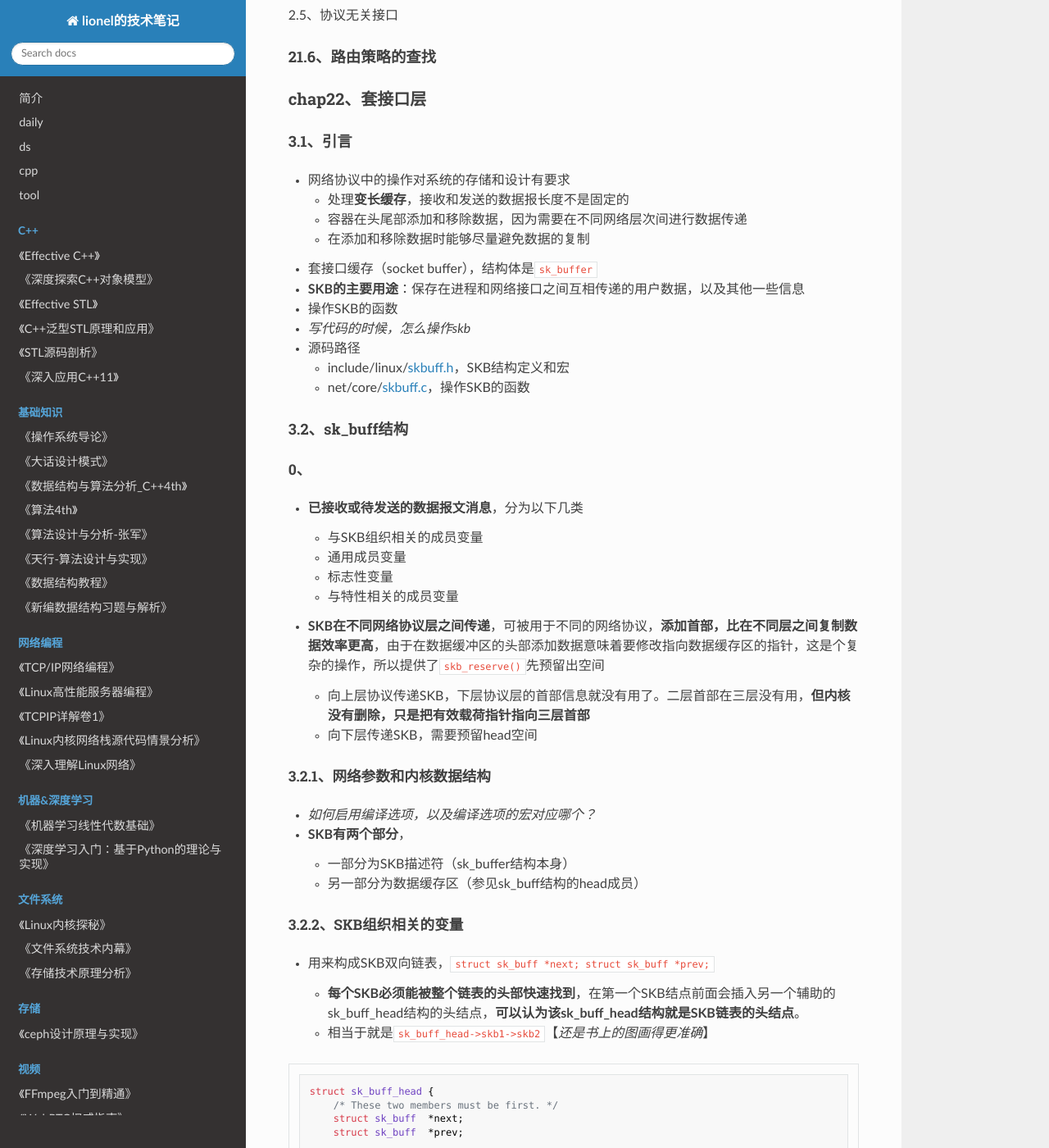
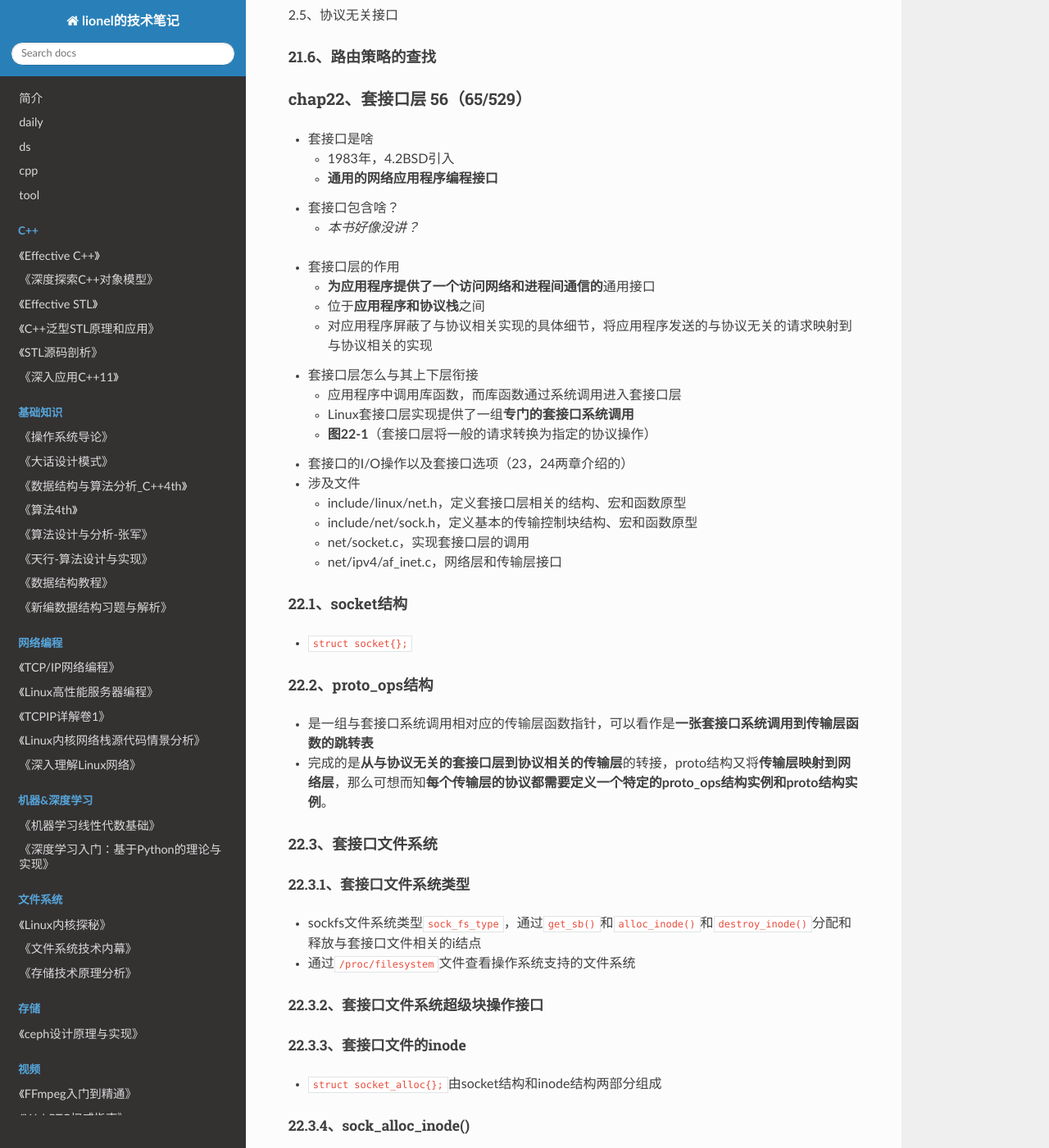
Before and after one commit to wolflion/booknotes, an MkDocs documentation site: the page built from docs/10network/Linux内核源码剖析-tcpip实现(下).md, in a window 1280 px wide and 1400 px high, scrolled down 2232 px. Shown: the whole window at 82% size. Built offline with MkDocs 1.6.1, drawn with Linux system fonts in a browser that asks for light colours; nearby versions of some CDN libraries; some of the changed text lies outside the part shown.

Commit message:
Update Linux内核源码剖析-tcpip实现(下).md

````diff
--- a/docs/10network/Linux内核源码剖析-tcpip实现(下).md
+++ b/docs/10network/Linux内核源码剖析-tcpip实现(下).md
@@ -85,249 +85,174 @@
 
 #### 21.6、路由策略的查找
 
-### chap22、套接口层
+### chap22、套接口层  56（65/529）
 
-#### 3.1、引言
++ 套接口是啥
+  + 1983年，4.2BSD引入
+  + **通用的网络应用程序编程接口**
++ 套接口包含啥？
+  + *本书好像没讲？*
 
-+ 网络协议中的操作对系统的存储和设计有要求
-  + 处理**变长缓存**，接收和发送的数据报长度不是固定的
-  + 容器在头尾部添加和移除数据，因为需要在不同网络层次间进行数据传递
-  + 在添加和移除数据时能够尽量避免数据的复制
-+ 套接口缓存（socket buffer），结构体是`sk_buffer`
-+ **SKB的主要用途**：保存在进程和网络接口之间互相传递的用户数据，以及其他一些信息
-+ 操作SKB的函数
-+ *写代码的时候，怎么操作skb*
-+ 源码路径
-  + include/linux/[skbuff.h](https://lxr.missinglinkelectronics.com/linux+v2.6.24/include/linux/skbuff.h)，SKB结构定义和宏
-  + net/core/[skbuff.c](https://lxr.missinglinkelectronics.com/linux+v2.6.24/net/core/skbuff.c)，操作SKB的函数
++ 套接口层的作用
+  + **为应用程序提供了一个访问网络和进程间通信的**通用接口
+  + 位于**应用程序和协议栈**之间
+  + 对应用程序屏蔽了与协议相关实现的具体细节，将应用程序发送的与协议无关的请求映射到与协议相关的实现
++ 套接口层怎么与其上下层衔接
+  + 应用程序中调用库函数，而库函数通过系统调用进入套接口层
+  + Linux套接口层实现提供了一组**专门的套接口系统调用**
+  + **图22-1**（套接口层将一般的请求转换为指定的协议操作）
++ 套接口的I/O操作以及套接口选项（23，24两章介绍的）
++ 涉及文件
+  + include/linux/net.h，定义套接口层相关的结构、宏和函数原型
+  + include/net/sock.h，定义基本的传输控制块结构、宏和函数原型
+  + net/socket.c，实现套接口层的调用
+  + net/ipv4/af_inet.c，网络层和传输层接口
 
-#### 3.2、sk_buff结构
+#### 22.1、socket结构
 
-##### 0、
++ `struct socket{};`
 
-+ **已接收或待发送的数据报文消息**，分为以下几类
-  + 与SKB组织相关的成员变量
-  + 通用成员变量
-  + 标志性变量
-  + 与特性相关的成员变量
-+ **SKB在不同网络协议层之间传递**，可被用于不同的网络协议，**添加首部，比在不同层之间复制数据效率更高**，由于在数据缓冲区的头部添加数据意味着要修改指向数据缓存区的指针，这是个复杂的操作，所以提供了`skb_reserve()`先预留出空间
-  + 向上层协议传递SKB，下层协议层的首部信息就没有用了。二层首部在三层没有用，**但内核没有删除，只是把有效载荷指针指向三层首部**
-  + 向下层传递SKB，需要预留head空间
+#### 22.2、proto_ops结构
 
-##### 3.2.1、网络参数和内核数据结构
++ 是一组与套接口系统调用相对应的传输层函数指针，可以看作是**一张套接口系统调用到传输层函数的跳转表**
++ 完成的是**从与协议无关的套接口层到协议相关的传输层**的转接，proto结构又将**传输层映射到网络层**，那么可想而知**每个传输层的协议都需要定义一个特定的proto_ops结构实例和proto结构实例**。
 
-+ *如何启用编译选项，以及编译选项的宏对应哪个？*
-+ **SKB有两个部分**，
-  + 一部分为SKB描述符（sk_buffer结构本身）
-  + 另一部分为数据缓存区（参见sk_buff结构的head成员）
+#### 22.3、套接口文件系统
 
-##### 3.2.2、SKB组织相关的变量
+##### 22.3.1、套接口文件系统类型
 
-+ 用来构成SKB双向链表，`struct sk_buff *next; struct sk_buff *prev;`
-  + **每个SKB必须能被整个链表的头部快速找到**，在第一个SKB结点前面会插入另一个辅助的sk_buff_head结构的头结点，**可以认为该sk_buff_head结构就是SKB链表的头结点**。
-  + 相当于就是`sk_buff_head->skb1->skb2`【*还是书上的图画得更准确*】
++ sockfs文件系统类型`sock_fs_type`，通过`get_sb()`和`alloc_inode()`和`destroy_inode()`分配和释放与套接口文件相关的i结点
++ 通过`/proc/filesystem`文件查看操作系统支持的文件系统
 
-```c
-struct sk_buff_head {
-	/* These two members must be first. */
-    struct sk_buff  *next;
-    struct sk_buff  *prev;
+##### 22.3.2、套接口文件系统超级块操作接口
 
-    __u32           qlen;  //SKB链表中结点数，即队列长度
-    spinlock_t      lock;  //控制对SKB链表并发操作的自旋锁
-};
-```
+##### 22.3.3、套接口文件的inode
 
++ `struct socket_alloc{};`由socket结构和inode结构两部分组成
 
+##### 22.3.4、sock_alloc_inode()
 
-##### 3.2.3、数据存储相关的变量
+##### 3.2.5、sock_destroy_inode()
 
-+ *不确定，书上的解读对不对了*-想找个例子看一下
+#### 22.4、套接口文件
 
-```c
- 326        /* These elements must be at the end, see alloc_skb() for details.  */
- 327        sk_buff_data_t          tail;
- 328        sk_buff_data_t          end;
- 329        unsigned char           *head,
- 330                                *data;
- 331        unsigned int            truesize;
- 332        atomic_t                users;
-```
++ 创建套接口文件时，使file结构中的f_op指向了`socket_file_ops`，**通过socket_file_ops可以看到套接口文件支持哪些系统调用**
 
+##### 22.4.1、套接口文件与套接口的绑定
 
++ 1、sock_map_fd()
++ 2、sock_attach_fd()
 
-##### 3.2.4、通用的成员变量
+##### 22.4.2、根据文件描述符获取套接口
 
-+ **与内核功能无关，主要跟网络协议、网络设备**等有关
++ 1、sockfd_lookup_light()
++ 2、sock_from_file()
 
-##### 3.2.5、标志性变量
+#### 22.5、进程、文件描述符和套接口
 
-+ **标识payload是否被单独引用，是否允许分片，当前克隆的状态**
++ 在task_struct结构中，files指向file_struct结构，该结构的主要功能是管理fd_array指针数组指向的描述符，每个file结构描述一个打开的文件
 
-##### 3.2.6、特性相关的成员变量
+#### 22.6、套接口层的系统初始化
 
-#### 3.3、skb_shared_info结构
-
-+ **end指针所指向地址起紧跟着一个skb_shared_info结构**，作用是**保存了数据块的附加信息**。
-
-+ *确实看到了，不知道啥意思*
-+ *本节，看纸质书，好好学下*
-
-##### 0、
-
-##### 3.3.1、“零拷贝”技术
-
-##### 3.3.2、对聚合分散I/O数据的支持
-
-##### 3.3.3、对GSO的支持
-
-##### 3.3.4、访问skb_shared_info结构
-
-#### 3.4、管理函数
-
-+ *这一部分，是不是也可以通过man skb_init()来看到操作，要确认一下*
-
-##### 0、
-
-+ **不要直接调用`__do_something()`这种，而是用`do_something()`**，*有`__`开头的函数，lionel*，加过了合法性校验或者获取锁操作
-
-##### 3.4.1、SKB的缓存池
-
-+ `skb_init()`，调用了`kmem_cache_create()`
-+ *skbuff_head_cache和skbuff_fclone_cache，有什么区别？*
-
-##### 3.4.2、分配SKB
-
-+ 1、alloc_skb()
-+ 2、dev_alloc_skb()
-  + **alloc_skb()的封装函数**
-
-##### 3.4.3、释放SKB
-
-+ dev_kfree_skb()
-+ kfree_skb()
-
-##### 3.4.4、数据预留和对齐
-
-+ 1、skb_reserve()
-+ 2、skb_put()
-+ 3、skb_push()
-+ 4、skb_pull()
-
-##### 3.4.5、克隆和复制SKB
-
-+ 1、skb_clone()
-+ 2、pskb_copy()
-+ 3、skb_copy()
-
-##### 3.4.6、链表管理函数
-
-##### 3.4.7、添加或删除尾部数据
-
-+ 1、skb_add_data()
-
-##### 3.4.8、拆分数据：skb_split()
-
-##### 3.4.9、重新分配SKB的线性数据区：pskb_expand_head()
-
-##### 3.4.10、其他函数
-
-+ pskb_may_pull()
-+ skb_queue_empty()
-+ skb_realloc_headroom()
-+ skb_get()
-+ skb_shared()
-+ skb_share_check()
-+ skb_unshare()
-+ skb_orphan()
-+ skb_cow()
-+ skb_pagelen()
++ `sock_init()`
 
 #### 22.7、套接口系统调用
 
++ 理解proto_ops结构和proto结构的差异和调用层次
+
+##### 22.7.1、套接口系统调用入口
+
++ **表22-5**，套接口系统调用
+
+##### 22.7.2、socket系统调用
+
++ 1、sys_socket()
++ 2、
+
+##### 22.7.3、bind系统调用
+
++ 1、sys_bind()
+
+##### 22.7.4、listen系统调用
+
+##### 22.7.5、accept系统调用
+
+##### 22.7.6、connect系统调用
+
+##### 22.7.7、shutdown系统调用
+
++ 1、sys_shutdown
++ 2、套接口层的实现
+
+##### 22.7.8、close系统调用
+
++ 1、关闭套接口
++ 2、套接口层的实现
+
+##### 22.7.9、select系统调用的实现
+
 ### chap23、套接口I/O
 
-#### 4.1、引言
++ 套接口I/O涉及的文件
+  + include/linux/socket.h，定义套接口的结构、宏和函数原型
+  + net/core/iovec.c，实现对I/O向量块的复制操作
+  + net/socket.c，实现套接口层的调用
 
-+ 网络设备驱动程序是如何初始化的
-+ 各个协议是如何初始化的
-+ include/linux/init.h
-+ include/asm-generic/vmlinux.lds.h，**编译链接相关的宏定义**
-+ init/main.c，启动时的高级初始化
-+ net/core/dev.c，网络设备注册、输入和输出等接口
-+ drivers/net/e100.c，e100驱动程序
+#### 23.1、输出/输入数据的组织
 
-#### 4.2、网络模块初始化顺序
+##### 23.1.1、msghdr结构
 
-+ **图4-1**
-+ 分**静态**和**动态**加载
-  + 判断标准是**函数地址是否为NULL**
++ `struct msghdr{};`
 
-#### 4.3、优化基于宏的标记
+##### 23.1.2、verify_iovec()
 
-+ 模块的初始化，通过`module_init`宏（*可以自动根据条件选不同初始化方法*）
++ 发送和接收的数据的msghdr结构需要在用户态组织，**而在内核中是不信任用户态的数据的**，因此需要对用户态提供的msghdr结构进行校难。
 
-#### 4.4、网络设备处理层初始化
+##### 23.1.3、
 
-+ 表4-3
-  + net/socket.c，`core_initcall(sock_init)`，套接口层的初始化函数
-  + net/core/sock.c，`subsys_initcall(proto_init)`，传输层的初始化函数
-  + net/ipv4/af_inet.c，`fs_initall(inet_init)`，Internet协议族的初始化函数
-  + net/core/dev.c，`subsys_initcall(net_dev_init)`，设备处理层的初始化函数
-  + drivers/net/e100.c，`module_init(e100_init_module)`，e100型号的网络设备驱动的初始化函数
-+ 本地暂时讲的是net_dev_init和e100_init_module
+23.1.4、
 
-### chap5、网络设备
+23.1.5、
 
-#### 5.1、PCI设备
+##### 23.1.6、csum_partial_copy_fromiovecend()
 
-+ 自己写的
-  + 除了PCI能插网卡，还有哪些接口可以插网卡
-    + PCIe
-    + USB
-    + Express Card
-    + thunderbolt
-    + pcncia
-+ 之前用ISA（Industry Standard Architecutre）接口，现在都是PCI接口了
-  + ISA是慢速设备
+#### 23.2、输出系统调用
 
-##### 5.1.1、PCI驱动程序相关结构
+##### 23.2.1、sock_sendmsg()
 
-+ 1、pci_device_id结构
-+ 2、pci_driver结构
+##### 23.2.2、sendto系统调用
 
-##### 5.1.2、注册PCI驱动程序
+##### 23.2.3、send系统调用
 
-+ *这一套，其实是有实现模板的*
+##### 23.2.4、sendmsg系统调用
 
-+ **以e100为例**
-  + 首先是`module_init(e100_init_module)`，表示e100_init_module()是e100驱动的初始化接口，**在模块装载到内核时被调用**
-  + `e100_init_module()`再调用`pci_register_driver()`，**为e100网络设备进行PCI驱动的注册**
+#### 23.3、输入系统调用
 
-#### 5.2、与网络设备有关的数据结构
++ 图23-3，recvmsg系统调用过程
 
-##### 5.2.1、net_device结构
+#### 23.4、网络设备处理层初始化
 
-##### 5.2.2、网络设备有关的结构的组织
+### chap24、套接口选项  99（108/529）
 
-##### 5.2.3、相关函数
++ 套接口选项的实现涉及的文件
+  + net/socket.c，实现套接口层的调用
+  + net/ipv4/af_inet.c，网络层和传输层接口
 
-#### 5.3、网络设备的注册
+#### 24.1、setsockopt系统调用
 
-##### 5.3.1、设备注册的时机
+#### 24.2、ioctl系统调用
 
-##### 5.3.2、分配net_device结构空间
+##### 24.2.1、ioctl在文件系统内的调用过程
 
-##### 5.3.3、网络设备注册过程
+##### 24.2.2、套接口文件ioctl调用接口的实现
 
-##### 5.3.4、注册设备的状态迁移
+##### 24.2.3、套接口层的实现
 
-##### 5.3.5、设备注册状态通知
+#### 24.3、getsockname系统调用
 
-+ 1、netdev_chain通知链
-+ 2、netlink链接通知
+#### 24.4、getpeername系统调用
 
-##### 5.3.6、引用计数
+### chap25、传输控制块  111（120/529）
 
 #### 5.4、网络设备的注销
 
@@ -356,46 +281,7 @@ struct sk_buff_head {
 
 + `e100_suspend()`
 
-##### 5.7.2、唤醒设备
-
-#### 5.8、侦测连接状态改变
-
-+ 设备驱动侦测到设备传递信号时调用`netif_carrier_on()`
-+ 设备驱动侦测到设备丢失信号时调用`netif_carrier_off()`
-  + `__LINK_STATE_NOCARRIER`标志位
-
-##### 5.8.1、调度处理连接状态改变事件
-
-##### 5.8.2、linkwatch标志
-
-#### 5.9、从用户空间配置设备相关信息
-
-##### 5.9.1、ethtool
-
-##### 5.9.2、媒体独立接口
-
-#### 5.10、虚拟网络设备
-
-+ 虚拟设备与物理设备的关系
-  + 1对1
-  + 多对1
-  + 1对多
-
-+ 表5-8，虚拟网络设备类型
-  + Bonding
-  + 802.1Q
-  + Bridging
-  + Aliasing interfaces
-  + Tunnel interfaces
-+ 表5-9，虚拟设备与物理设备在与内核交互的方式上的区别
-  + 初始化
-  + 配置
-  + 外部接口
-  + 发送
-  + 接收
-  + 外部通知
-  + 注册
-  + 注销
+##### 5.7.2、唤醒设
 
 ### chap6、IP编址
 
````
